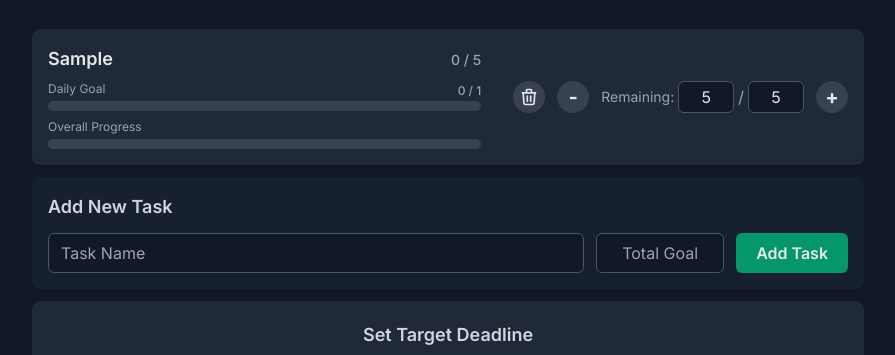
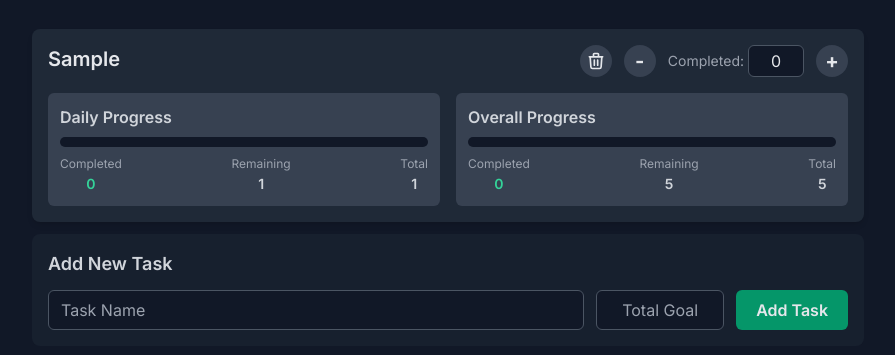
Before and after one commit to kr-aashish/notebooklm-canvas, a plain HTML site: page Daily Study Dashboard.html in a window 1280 px wide. Both pictures are taken after typing "Sample", "5" into the empty fields and a click on the button "Add Task". Shown: the part 143-498 px from the top of the page, without its empty margins (192-1087 px from the left). Drawn offline with nearby package versions, Linux system fonts and the light colour scheme; no server answers.

Commit message:
feat: redesign task progress UI with daily and overall stats display

```diff
--- a/Daily Study Dashboard.html
+++ b/Daily Study Dashboard.html
@@ -157,6 +157,30 @@
             letter-spacing: 0.05em;
             color: #9ca3af; /* gray-400 */
         }
+
+        /* --- Beautiful Progress Display --- */
+        .progress-display {
+            background: #374151; /* gray-700 */
+            border-radius: 0.375rem;
+            padding: 0.75rem;
+        }
+        .progress-stats {
+            display: flex;
+            justify-content: space-between;
+            margin-top: 0.5rem;
+            font-size: 0.875rem;
+        }
+        .stat-item .label {
+            color: #9ca3af; /* gray-400 */
+            font-size: 0.75rem;
+        }
+        .stat-item .value {
+            color: #d1d5db; /* gray-300 */
+            font-weight: 600;
+        }
+        .stat-item .value.completed {
+            color: #34d399; /* emerald-400 */
+        }
     </style>
 </head>
 <body class="text-gray-200 antialiased">
@@ -168,6 +192,7 @@
     </header>
 
     <main id="main-content" class="space-y-3">
+        <!-- Loader is displayed here initially -->
         <div class="loader"></div>
         <p class="text-center text-gray-400">Loading your tracker...</p>
     </main>
@@ -205,6 +230,7 @@
         let tasks = [];
         let progressState = {};
         let dailyProgressState = {};
+        let dailyGoals = {};
         let targetDate = new Date(new Date().getTime() + 7 * 24 * 60 * 60 * 1000);
         let countdownInterval = null;
 
@@ -243,7 +269,6 @@
                 const record = data.record || data;
                 if (Object.keys(record).length === 0) throw new Error("Bin is empty.");
 
-                // FIX: Pull ALL data from the cloud record and save it to localStorage
                 localStorage.setItem('studyTargetDate', record.studyTargetDate || new Date().toISOString());
                 localStorage.setItem('studyTasks', JSON.stringify(record.studyTasks || []));
                 localStorage.setItem('studyProgressState', JSON.stringify(record.studyProgressState || {}));
@@ -252,7 +277,6 @@
                 localStorage.setItem('studyTrackerSubtitle', record.studyTrackerSubtitle || 'Your customizable study plan.');
                 localStorage.setItem('studyTrackerFooter', record.studyTrackerFooter || 'Happy studying!');
 
-                // Now that localStorage is updated, load state from it into the app variables
                 loadStateFromLocal();
                 updateSyncStatus('Pull successful ✓', '#10b981');
 
@@ -279,7 +303,6 @@
         }
 
         async function handlePushToCloud() {
-            // FIX: Gather ALL data from localStorage to push
             const dataToSync = {
                 studyTargetDate: localStorage.getItem('studyTargetDate'),
                 studyTasks: JSON.parse(localStorage.getItem('studyTasks') || '[]'),
@@ -375,8 +398,17 @@
             });
         }
 
+        function calculateAllDailyGoals() {
+            const daysRemaining = getDaysRemaining();
+            const durationInDays = Math.max(1, daysRemaining);
+            tasks.forEach(task => {
+                dailyGoals[task.id] = Math.ceil(Number(task.totalGoal) / durationInDays);
+            });
+        }
+
         function render() {
             mainContentContainer.innerHTML = '';
+
             const tasksContainer = document.createElement('div');
             tasksContainer.id = 'tasks-container';
             tasksContainer.className = 'space-y-4';
@@ -389,35 +421,41 @@
                     taskItem.className = 'task-item bg-gray-800 rounded-lg shadow-md p-4 flex flex-col gap-4';
                     taskItem.style.animationDelay = `${taskIndex * 50}ms`;
                     taskItem.innerHTML = `
-                        <div class="flex flex-col sm:flex-row items-start sm:items-center justify-between gap-4">
-                            <div class="w-full sm:w-auto flex-grow sm:pr-4">
-                               <div class="flex justify-between items-baseline mb-2">
-                                    <span class="font-semibold text-lg text-gray-200">${task.name}</span>
-                                    <span id="task-progress-text-${task.id}" class="text-sm font-medium text-gray-400">0 / ${task.totalGoal}</span>
-                                </div>
-                                <div class="space-y-2">
-                                    <div>
-                                        <div class="flex items-center justify-between"><div class="text-xs text-gray-400 mb-1">Daily Goal</div><span id="daily-progress-text-${task.id}" class="text-xs font-medium text-gray-400">0 / 0</span></div>
-                                        <div class="w-full bg-gray-700 rounded-full h-2.5"><div id="task-progress-bar-daily-${task.id}" class="progress-bar-fill progress-bar-daily" style="width: 0%"></div></div>
-                                    </div>
-                                    <div>
-                                        <div class="text-xs text-gray-400 mb-1">Overall Progress</div>
-                                        <div class="w-full bg-gray-700 rounded-full h-2.5"><div id="task-progress-bar-overall-${task.id}" class="progress-bar-fill progress-bar-overall" style="width: 0%"></div></div>
-                                    </div>
-                                </div>
-                            </div>
-                            <div class="flex items-center space-x-2 sm:space-x-3 flex-shrink-0 self-end sm:self-center">
+                        <div class="flex flex-col xl:flex-row items-start justify-between gap-4">
+                             <span class="font-semibold text-xl text-gray-200">${task.name}</span>
+                             <div class="flex items-center space-x-2 sm:space-x-3 flex-shrink-0 self-end xl:self-center">
                                 <button class="control-btn remove-btn w-8 h-8 rounded-full bg-gray-700 hover:bg-rose-600 transition-colors flex items-center justify-center" data-task="${task.id}" title="Remove Task"><svg xmlns="http://www.w3.org/2000/svg" class="h-5 w-5 pointer-events-none" fill="none" viewBox="0 0 24 24" stroke="currentColor" stroke-width="2"><path stroke-linecap="round" stroke-linejoin="round" d="M19 7l-.867 12.142A2 2 0 0116.138 21H7.862a2 2 0 01-1.995-1.858L5 7m5 4v6m4-6v6m1-10V4a1 1 0 00-1-1h-4a1 1 0 00-1 1v3M4 7h16" /></svg></button>
                                 <button class="control-btn minus-btn w-8 h-8 rounded-full bg-gray-700 hover:bg-red-500 transition-colors flex items-center justify-center font-bold text-xl" data-task="${task.id}" data-change="-1" title="Increase remaining count">-</button>
                                 <div class="flex items-center space-x-1">
-                                    <span class="text-gray-400 text-sm whitespace-nowrap">Remaining:</span>
-                                    <input type="number" class="task-input-remaining w-14 text-center bg-gray-900 border border-gray-600 rounded-md h-8 focus:ring-2 focus:ring-sky-500 focus:border-sky-500" value="0" min="0" data-task="${task.id}">
-                                    <span class="text-gray-400">/</span>
-                                    <input type="number" class="task-input-total w-14 text-center bg-gray-900 border border-gray-600 rounded-md h-8 focus:ring-2 focus:ring-sky-500 focus:border-sky-500" value="${task.totalGoal}" min="0" data-task="${task.id}">
+                                    <span class="text-gray-400 text-sm whitespace-nowrap">Completed:</span>
+                                    <input type="number" class="task-input-completed w-14 text-center bg-gray-900 border border-gray-600 rounded-md h-8 focus:ring-2 focus:ring-sky-500 focus:border-sky-500" value="0" min="0" data-task="${task.id}">
                                 </div>
                                 <button class="control-btn plus-btn w-8 h-8 rounded-full bg-gray-700 hover:bg-green-500 transition-colors flex items-center justify-center font-bold text-xl" data-task="${task.id}" data-change="1" title="Decrease remaining count">+</button>
                             </div>
-                        </div>`;
+                        </div>
+                        <div class="grid grid-cols-1 md:grid-cols-2 gap-4">
+                            <!-- Daily Progress -->
+                            <div class="progress-display">
+                                <h4 class="font-semibold text-gray-300">Daily Progress</h4>
+                                <div class="w-full bg-gray-900 rounded-full h-2.5 mt-2"><div id="task-progress-bar-daily-${task.id}" class="progress-bar-fill progress-bar-daily" style="width: 0%"></div></div>
+                                <div class="progress-stats">
+                                    <div class="stat-item text-center"><div class="label">Completed</div><div id="daily-completed-${task.id}" class="value completed">0</div></div>
+                                    <div class="stat-item text-center"><div class="label">Remaining</div><div id="daily-remaining-${task.id}" class="value">0</div></div>
+                                    <div class="stat-item text-center"><div class="label">Total</div><div id="daily-total-${task.id}" class="value">0</div></div>
+                                </div>
+                            </div>
+                            <!-- Overall Progress -->
+                            <div class="progress-display">
+                                <h4 class="font-semibold text-gray-300">Overall Progress</h4>
+                                <div class="w-full bg-gray-900 rounded-full h-2.5 mt-2"><div id="task-progress-bar-overall-${task.id}" class="progress-bar-fill progress-bar-overall" style="width: 0%"></div></div>
+                                <div class="progress-stats">
+                                    <div class="stat-item text-center"><div class="label">Completed</div><div id="overall-completed-${task.id}" class="value completed">0</div></div>
+                                    <div class="stat-item text-center"><div class="label">Remaining</div><div id="overall-remaining-${task.id}" class="value">0</div></div>
+                                    <div class="stat-item text-center"><div class="label">Total</div><div id="overall-total-${task.id}" class="value">${task.totalGoal}</div></div>
+                                </div>
+                            </div>
+                        </div>
+                    `;
                     tasksContainer.appendChild(taskItem);
                 });
             }
@@ -440,43 +478,64 @@
             updateUI();
         }
 
+        function getDaysRemaining() {
+            const difference = targetDate.getTime() - new Date().getTime();
+            if (difference <= 0) return 0.001;
+            return difference / (1000 * 60 * 60 * 24);
+        }
+
         function updateCountdown() {
             const timerElement = document.getElementById('countdown-timer');
-            if (!timerElement) return 1;
+            if (!timerElement) return;
+
             const difference = targetDate.getTime() - new Date().getTime();
+
             if (difference <= 0) {
                 timerElement.innerHTML = `<span class="text-2xl font-bold text-rose-500">Deadline Reached!</span>`;
-                return 0.001;
+                return;
             }
-            const days = Math.floor(difference / 86400000);
-            const hours = Math.floor((difference % 86400000) / 3600000);
-            const minutes = Math.floor((difference % 3600000) / 60000);
-            const seconds = Math.floor((difference % 60000) / 1000);
+
+            const days = Math.floor(difference / (1000 * 60 * 60 * 24));
+            const hours = Math.floor((difference % (1000 * 60 * 60 * 24)) / (1000 * 60 * 60));
+            const minutes = Math.floor((difference % (1000 * 60 * 60)) / (1000 * 60));
+            const seconds = Math.floor((difference % (1000 * 60)) / 1000);
+
             timerElement.innerHTML = `
                 <div class="countdown-segment"><span class="countdown-number">${days}</span><span class="countdown-label">Days</span></div>
                 <div class="countdown-segment"><span class="countdown-number">${hours}</span><span class="countdown-label">Hours</span></div>
                 <div class="countdown-segment"><span class="countdown-number">${minutes}</span><span class="countdown-label">Minutes</span></div>
-                <div class="countdown-segment"><span class="countdown-number">${seconds}</span><span class="countdown-label">Seconds</span></div>`;
-            return difference / 86400000;
+                <div class="countdown-segment"><span class="countdown-number">${seconds}</span><span class="countdown-label">Seconds</span></div>
+            `;
         }
 
         function updateUI() {
-            const durationInDays = Math.max(1, updateCountdown());
+            updateCountdown();
+
             tasks.forEach(task => {
                 const totalGoal = Number(task.totalGoal);
                 const totalCompleted = Number(progressState[task.id] || 0);
                 const todaysCompleted = Number(dailyProgressState[task.id] || 0);
-                const remaining = totalGoal - totalCompleted;
-                const dailyGoal = Math.ceil((totalGoal - totalCompleted) / durationInDays);
+                const overallRemaining = totalGoal - totalCompleted;
+                const dailyGoal = dailyGoals[task.id] || 0;
+                const dailyRemaining = Math.max(0, dailyGoal - todaysCompleted);
+
                 const overallPercent = totalGoal > 0 ? (totalCompleted / totalGoal) * 100 : 0;
                 const dailyPercent = dailyGoal > 0 ? (todaysCompleted / dailyGoal) * 100 : 0;
 
-                document.querySelector(`.task-input-remaining[data-task="${task.id}"]`).value = remaining;
-                document.querySelector(`.task-input-total[data-task="${task.id}"]`).value = totalGoal;
+                document.querySelector(`.task-input-completed[data-task="${task.id}"]`).value = totalCompleted;
+
+                // Update progress bars
                 document.getElementById(`task-progress-bar-daily-${task.id}`).style.width = `${Math.min(100, dailyPercent)}%`;
                 document.getElementById(`task-progress-bar-overall-${task.id}`).style.width = `${Math.min(100, overallPercent)}%`;
-                document.getElementById(`task-progress-text-${task.id}`).textContent = `${totalCompleted} / ${totalGoal}`;
-                document.getElementById(`daily-progress-text-${task.id}`).textContent = `${todaysCompleted} / ${dailyGoal < 0 ? 0 : dailyGoal}`;
+
+                // Update stats
+                document.getElementById(`daily-completed-${task.id}`).textContent = todaysCompleted;
+                document.getElementById(`daily-remaining-${task.id}`).textContent = dailyRemaining;
+                document.getElementById(`daily-total-${task.id}`).textContent = dailyGoal;
+
+                document.getElementById(`overall-completed-${task.id}`).textContent = totalCompleted;
+                document.getElementById(`overall-remaining-${task.id}`).textContent = overallRemaining;
+                document.getElementById(`overall-total-${task.id}`).textContent = totalGoal;
             });
         }
 
@@ -486,25 +545,28 @@
                     const newDate = new Date(e.target.value);
                     if (!isNaN(newDate.getTime())) {
                         targetDate = newDate;
+                        calculateAllDailyGoals(); // Recalculate daily goals on date change
                         saveStateToLocal();
                         updateUI();
                     }
                     return;
                 }
+
                 const taskId = e.target.dataset.task;
                 if (taskId) {
                     const task = tasks.find(t => t.id === taskId);
                     if (!task) return;
+
                     const oldCompleted = progressState[task.id] || 0;
-                    if (e.target.classList.contains('task-input-remaining')) {
-                        const newCompleted = Math.max(0, Math.min(Number(task.totalGoal) - parseInt(e.target.value, 10), Number(task.totalGoal)));
-                        progressState[taskId] = newCompleted;
-                        dailyProgressState[taskId] = (dailyProgressState[taskId] || 0) + (newCompleted - oldCompleted);
-                    } else if (e.target.classList.contains('task-input-total')) {
-                        const newTotal = parseInt(e.target.value, 10);
-                        if (!isNaN(newTotal) && newTotal >= 0) {
-                            task.totalGoal = newTotal;
-                            if (newTotal < progressState[taskId]) progressState[taskId] = newTotal;
+
+                    if (e.target.classList.contains('task-input-completed')) {
+                        const newCompletedValue = parseInt(e.target.value, 10);
+                        if (!isNaN(newCompletedValue)) {
+                            const newCompleted = Math.max(0, Math.min(newCompletedValue, Number(task.totalGoal)));
+                            const delta = newCompleted - oldCompleted;
+
+                            progressState[taskId] = newCompleted;
+                            dailyProgressState[taskId] = (dailyProgressState[taskId] || 0) + delta;
                         }
                     }
                     saveStateToLocal();
@@ -516,16 +578,24 @@
                 const controlBtn = e.target.closest('.control-btn');
                 if (!controlBtn) return;
                 const { task: taskId, change } = controlBtn.dataset;
+                const task = tasks.find(t => t.id === taskId);
+                if (!task) return;
+
                 if (change) {
                     const changeAmount = parseInt(change, 10);
-                    const task = tasks.find(t => t.id === taskId);
-                    if (!task) return;
-                    progressState[taskId] = Math.max(0, Math.min((progressState[taskId] || 0) + changeAmount, Number(task.totalGoal)));
-                    dailyProgressState[taskId] = Math.max(0, (dailyProgressState[taskId] || 0) + changeAmount);
+                    const totalGoal = Number(task.totalGoal);
+                    const currentCompleted = progressState[taskId] || 0;
+                    const newCompleted = currentCompleted + changeAmount;
+
+                    if (newCompleted >= 0 && newCompleted <= totalGoal) {
+                        progressState[taskId] = newCompleted;
+                        dailyProgressState[taskId] = Math.max(0, (dailyProgressState[taskId] || 0) + changeAmount);
+                    }
                 } else if (controlBtn.classList.contains('remove-btn')) {
                     tasks = tasks.filter(t => t.id !== taskId);
                     delete progressState[taskId];
                     delete dailyProgressState[taskId];
+                    delete dailyGoals[taskId];
                     render();
                 }
                 saveStateToLocal();
@@ -540,7 +610,11 @@
                     const name = nameInput.value.trim();
                     const goal = parseInt(goalInput.value, 10);
                     if (name && !isNaN(goal) && goal > 0) {
-                        tasks.push({ id: `task-${Date.now()}`, name, totalGoal: goal });
+                        const newTask = { id: `task-${Date.now()}`, name, totalGoal: goal };
+                        tasks.push(newTask);
+                        progressState[newTask.id] = 0;
+                        dailyProgressState[newTask.id] = 0;
+                        calculateAllDailyGoals(); // Calculate goal for new task
                         saveStateToLocal();
                         render();
                         nameInput.value = '';
@@ -556,6 +630,7 @@
 
         function typeWriter(element, text, callback) {
             let i = 0;
+            const speed = 50;
             element.innerHTML = '';
             element.classList.add('typing-cursor');
             function type() {
@@ -573,6 +648,8 @@
 
         function initializeAppUI() {
             mainContentContainer.innerHTML = '';
+            loadStateFromLocal();
+            calculateAllDailyGoals();
             render();
             attachEventListeners();
             document.getElementById('sync-container').style.display = 'flex';
```
